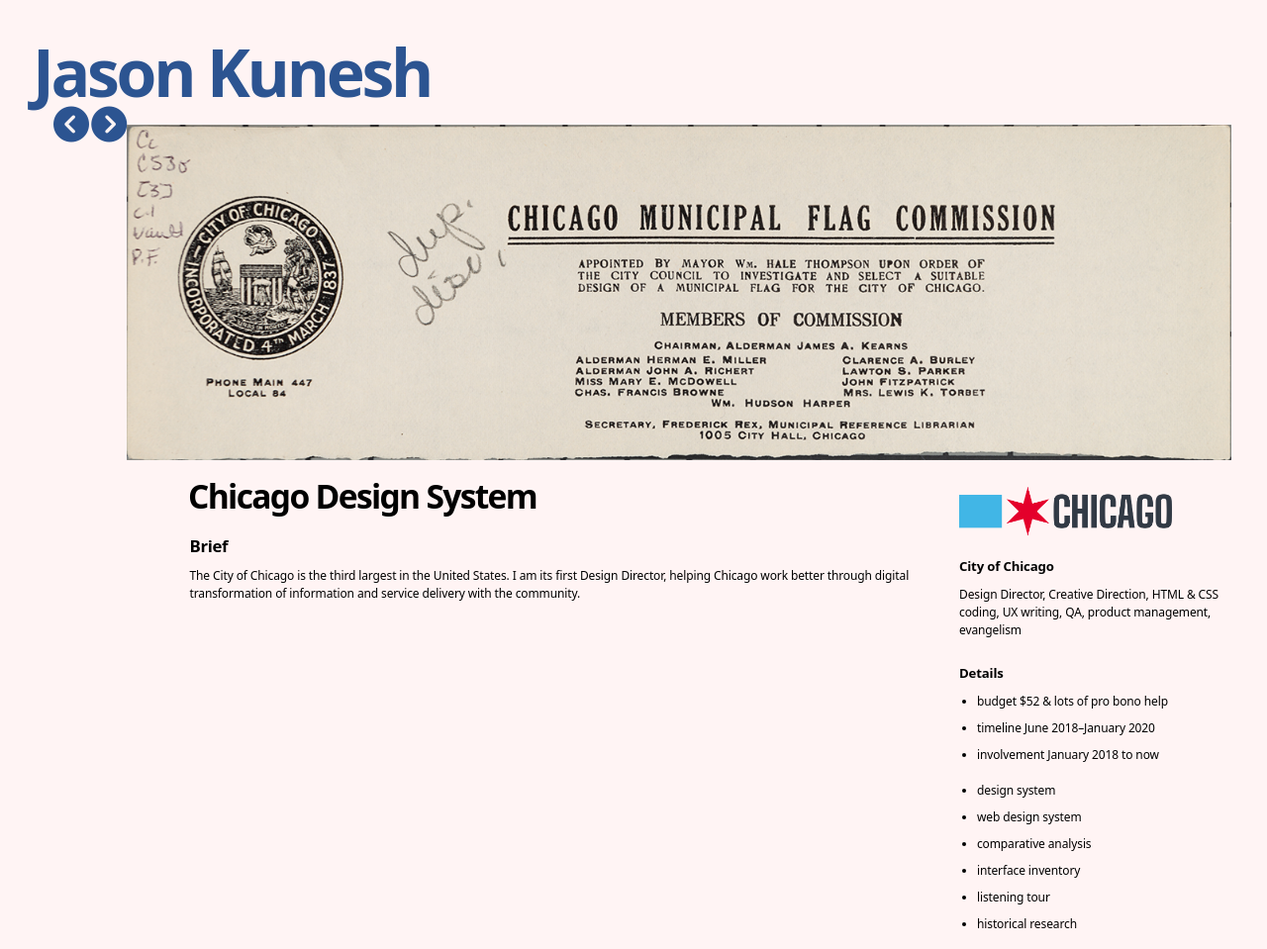
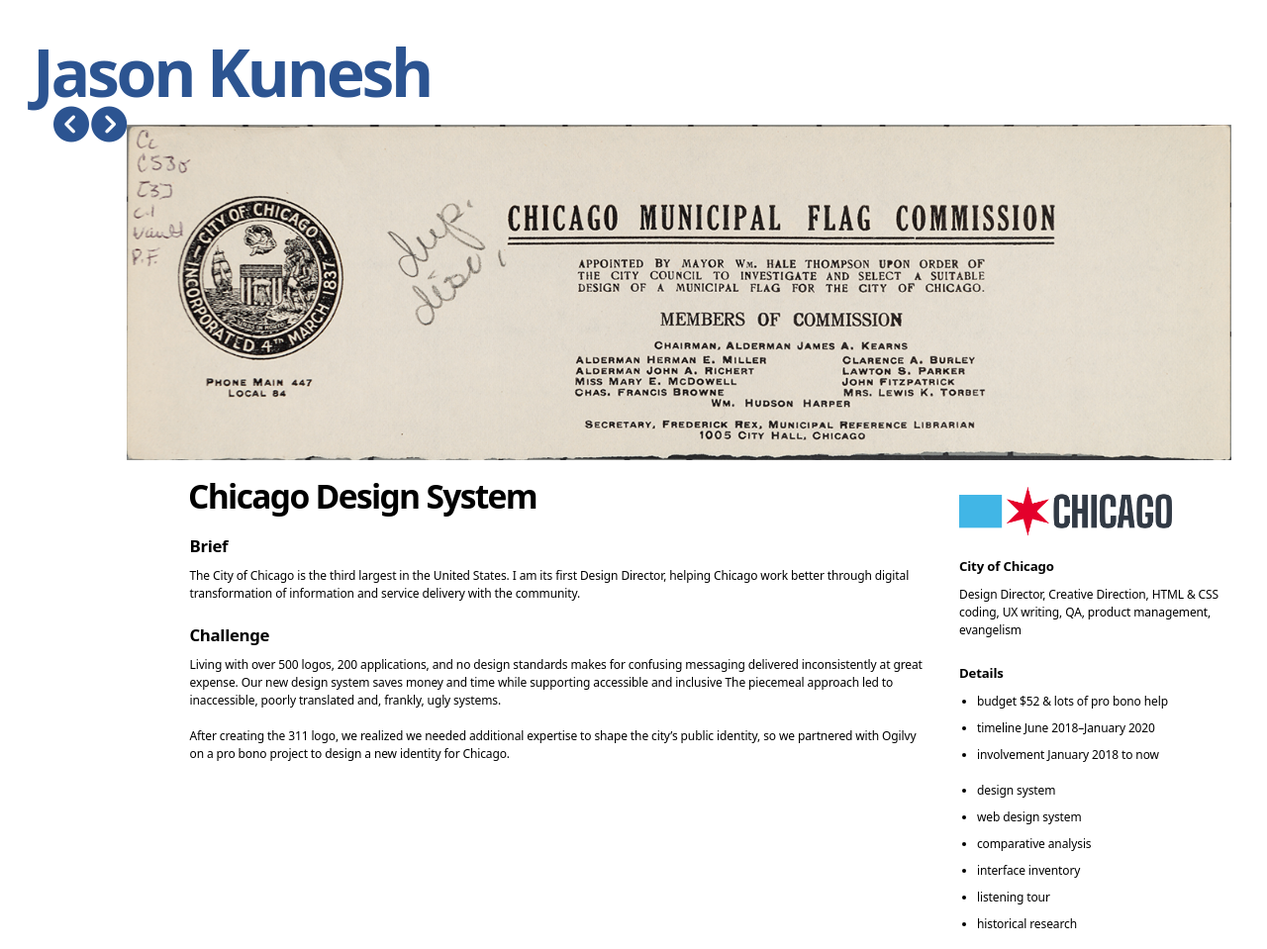
Before and after one commit to jdkunesh/jdkunesh.github.io, a Jekyll site: the page built from work/cds.html, in a window 1280 px wide. Shown: the top 959 px of the page at 99% size. Built offline with Jekyll 4.4.1, drawn with Linux system fonts in a browser that asks for light colours; nearby versions of some CDN libraries; some web fonts are replaced; some of the changed text lies outside the part shown; grey boxes are pictures that could not be loaded.

Commit message:
all images done for chicago design system, for now

```diff
--- a/_data/work.yml
+++ b/_data/work.yml
@@ -78,9 +78,10 @@
   tags: {design system, web design system, comparative analysis, interface inventory, listening tour, historical research}
   role: Design Director, Creative Direction, HTML & CSS coding, UX writing, QA, product management, evangelism
   role_timeframe: January 2018 to now
-  solution:
+  challenge:
     description: |
-      No definition of design standards enforced across departments or teams, leading to over 500 logos under management and over 200 applications with inconsistent, outdated standards, and money wasted defining and solving the same issues, over and over again. The piecemeal approach led to inaccessible, poorly translated systems, ugly systems not befitting the 3rd largest City in America. Mayor Rahm Emmanuel hated our dated digital brand.
+      Living with over 500 logos, 200 applications, and no design standards makes for confusing messaging delivered inconsistently at great expense. Our new design system saves money and time while supporting accessible and inclusive  The piecemeal approach led to inaccessible, poorly translated and, frankly, ugly systems.
+
       After creating the 311 logo, we realized we needed additional expertise to shape the city's public identity, so we partnered with Ogilvy on a pro bono project to design a new identity for Chicago.
   research:
     description: |
@@ -92,6 +93,11 @@
   solution:
     description:
     media:
+      - url: /img/work/chi/LOGO-Chicago2000x1000-TW.png
+        type: image
+      - url: /img/work/chi/cds-public-mark.png
+        type: image
+        caption: We refined a dozen initial explorations into one consistent framework, the Public Mark of the City of Chicago. This mark may be used by the City or by community members to express their civic pride.
       - url: /img/work/chi/cds-tradcom-solution-t.png
         type: image
         caption: Traditional media chiron (in use), presentation, memo and business card templates.
@@ -101,6 +107,9 @@
       - url: /img/work/chi/cds-new-media-solution-t.png
         type: image
         caption: An upcoming Cannabis Legalization program illustrates the system today on Chicago home page, microsite, Facebook, Twitter, Instagram, and event messaging.
+      - url: /img/work/chi/cds-financial-systems-t.png
+        type: image
+        caption: We are excited to open an online shop. And if we can't sell you a shirt, we can still take your money at one of our new, accessible and branded kiosks for utility and vehicle fines and fee payments via check, cash, or credit card.
   validation:
     description: |
       We validated the brand by sharing it publicly for comment in the fall of 2019. We received positive and critical feedback on accessibility and usage that helped us evolve the framework. We also piloted web projects with the system throughout 2019 with community users, university graduate students, and business partners to understand the barriers to adoption.
--- a/css/jdk20v1.scss
+++ b/css/jdk20v1.scss
@@ -60,7 +60,7 @@
 $brand-color:                $primary-color;
 
 // FUNCTIONAL COLORS (WHERE STYLE MEETS SEMANTICS)
-$background-color:           $offwhite;
+$background-color:           $white;
 $text-color:                 $secondary-color;
 
 $color-link:                 $another-primary-color;
```
Also changed, not shown: img/work/chi/LOGO-Chicago2000x1000-TW.png (added), img/work/chi/cds-financial-systems-t.png (added), img/work/chi/cds-public-mark.png (added).
